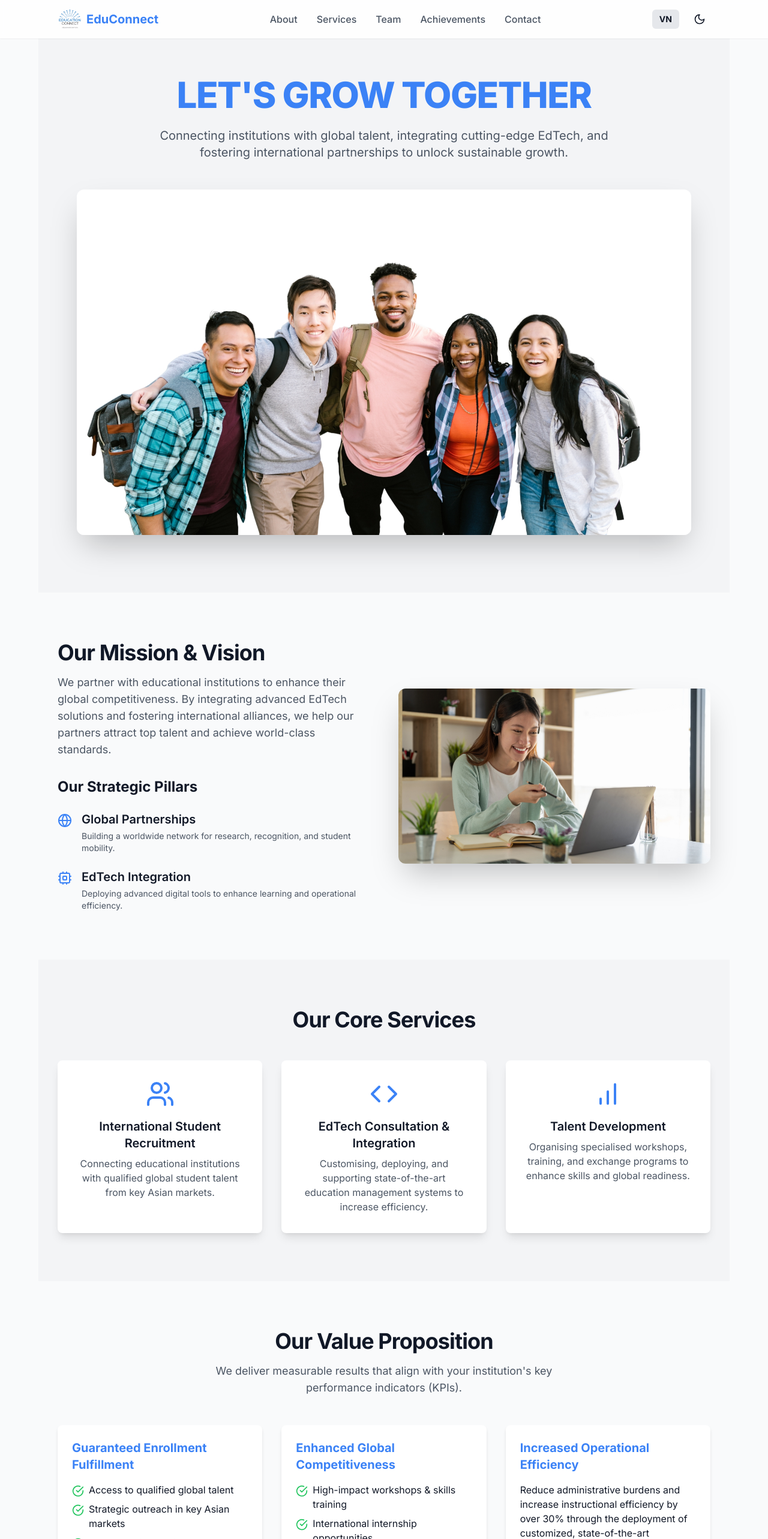
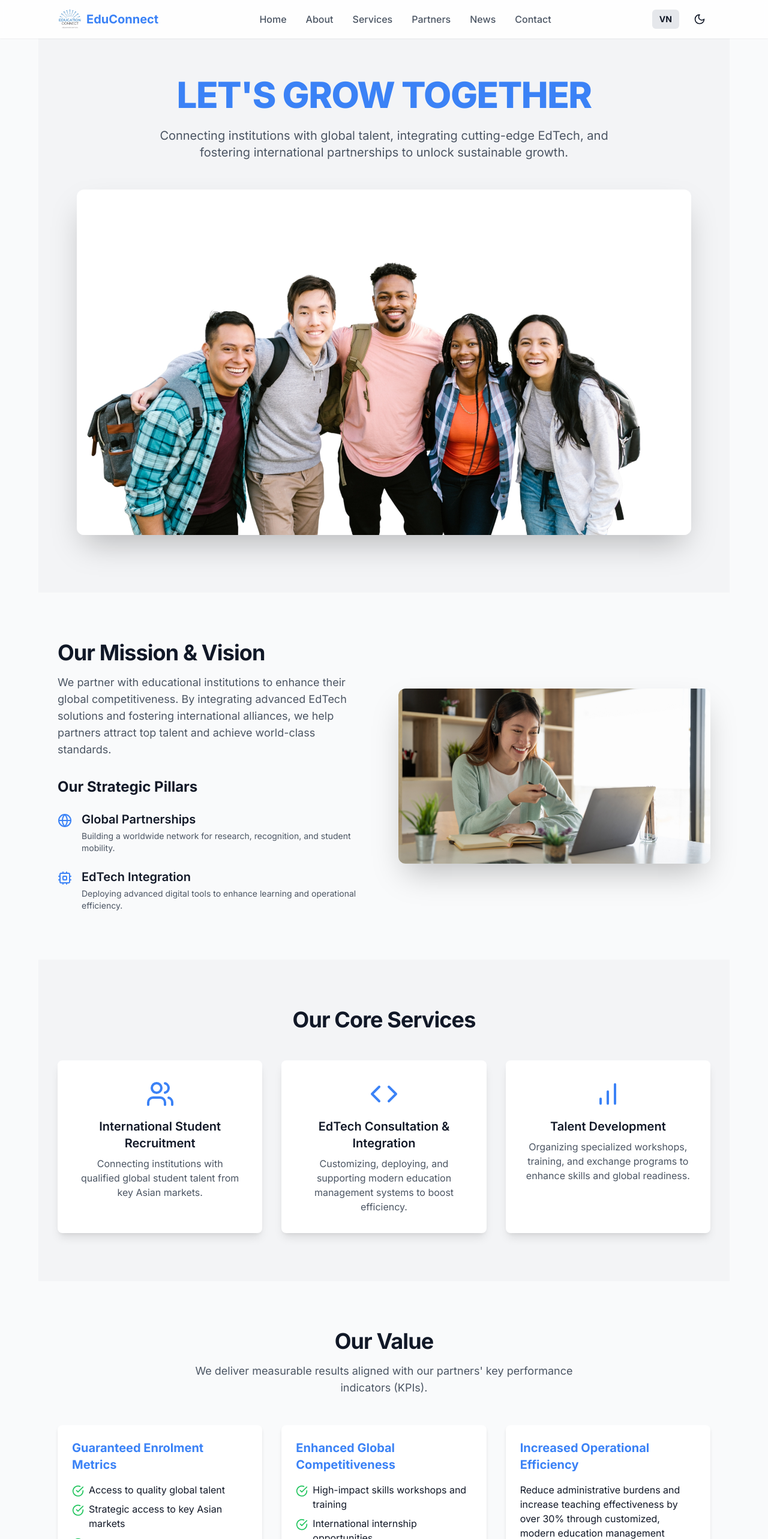
Before and after one commit to QuachNhutBao/educonnect-website, a Next.js app: page / in a window 1280 px wide. Shown: the top 2566 px of the page at 60% size. Built offline with nearby package versions, Linux system fonts and the light colour scheme.

Commit message:
Feat: Implement multi-page structure and update navigation

```diff
--- /dev/null
+++ b/app/about/page.js
@@ -0,0 +1,9 @@
+import React from 'react';
+
+export default function AboutPage() {
+  return (
+    <div className="container mx-auto px-4 py-12">
+      <h1 className="text-4xl font-bold text-center">Giới thiệu về EduConnect</h1>
+    </div>
+  );
+}
--- a/app/components/Header.js
+++ b/app/components/Header.js
@@ -1,4 +1,7 @@
+"use client"
+
 import Image from 'next/image'
+import Link from 'next/link' // Đã import Link
 import ThemeSwitcher from './ThemeSwitcher'
 import { Menu, X } from 'lucide-react'
 import { useState } from 'react'
@@ -6,12 +9,14 @@ import { useState } from 'react'
 export default function Header({ content, lang, toggleLang }) {
   const [isOpen, setIsOpen] = useState(false)
 
+  // Đã cập nhật mảng navLinks để trỏ đến các trang mới
   const navLinks = [
-    { href: '#about', label: content.about },
-    { href: '#services', label: content.services },
-    { href: '#team', label: content.team },
-    { href: '#achievements', label: content.achievements },
-    { href: '#contact', label: content.contact },
+    { href: '/', label: content.home },
+    { href: '/about', label: content.about },
+    { href: '/services', label: content.services },
+    { href: '/partners', label: content.partners },
+    { href: '/news', label: content.news },
+    { href: '/contact', label: content.contact },
   ]
 
   return (
@@ -19,16 +24,18 @@ export default function Header({ content, lang, toggleLang }) {
       <div className="max-w-6xl mx-auto px-4 sm:px-6 lg:px-8">
         <div className="flex items-center justify-between h-16">
           <div className="flex-shrink-0">
-            <a href="#" className="flex items-center gap-2">
+            {/* Đã thay <a> bằng <Link> */}
+            <Link href="/" className="flex items-center gap-2">
               <Image src="/Logo_Educonnect.png" alt="EduConnect Logo" width={40} height={40} />
               <span className="text-xl font-bold text-brand-blue">EduConnect</span>
-            </a>
+            </Link>
           </div>
           <nav className="hidden md:flex md:items-center md:gap-8">
             {navLinks.map(link => (
-              <a key={link.href} href={link.href} className="font-medium text-gray-600 dark:text-gray-300 hover:text-brand-blue dark:hover:text-brand-blue transition-colors">
+              // Đã thay <a> bằng <Link>
+              <Link key={link.href} href={link.href} className="font-medium text-gray-600 dark:text-gray-300 hover:text-brand-blue dark:hover:text-brand-blue transition-colors">
                 {link.label}
-              </a>
+              </Link>
             ))}
           </nav>
           <div className="flex items-center gap-4">
@@ -51,9 +58,15 @@ export default function Header({ content, lang, toggleLang }) {
       {isOpen && (
         <div className="md:hidden px-4 pt-2 pb-4 space-y-2">
           {navLinks.map(link => (
-            <a key={link.href} href={link.href} onClick={() => setIsOpen(false)} className="block px-3 py-2 rounded-md text-base font-medium text-gray-700 dark:text-gray-200 hover:bg-gray-200 dark:hover:bg-gray-800">
+            // Đã thay <a> bằng <Link> và giữ lại onClick
+            <Link
+              key={link.href}
+              href={link.href}
+              onClick={() => setIsOpen(false)}
+              className="block px-3 py-2 rounded-md text-base font-medium text-gray-700 dark:text-gray-200 hover:bg-gray-200 dark:hover:bg-gray-800"
+            >
               {link.label}
-            </a>
+            </Link>
           ))}
           <button
             onClick={() => {
--- /dev/null
+++ b/app/contact/page.js
@@ -0,0 +1,9 @@
+import React from 'react';
+
+export default function ContactPage() {
+  return (
+    <div className="container mx-auto px-4 py-12">
+      <h1 className="text-4xl font-bold text-center">Liên hệ</h1>
+    </div>
+  );
+}
--- /dev/null
+++ b/app/news/page.js
@@ -0,0 +1,9 @@
+import React from 'react';
+
+export default function NewsPage() {
+  return (
+    <div className="container mx-auto px-4 py-12">
+      <h1 className="text-4xl font-bold text-center">Tin tức & Sự kiện</h1>
+    </div>
+  );
+}
--- /dev/null
+++ b/app/partners/page.js
@@ -0,0 +1,9 @@
+import React from 'react';
+
+export default function PartnersPage() {
+  return (
+    <div className="container mx-auto px-4 py-12">
+      <h1 className="text-4xl font-bold text-center">Đối tác của Chúng tôi</h1>
+    </div>
+  );
+}
--- /dev/null
+++ b/app/services/page.js
@@ -0,0 +1,9 @@
+import React from 'react';
+
+export default function ServicesPage() {
+  return (
+    <div className="container mx-auto px-4 py-12">
+      <h1 className="text-4xl font-bold text-center">Dịch vụ của Chúng tôi</h1>
+    </div>
+  );
+}
--- a/i18n/en.json
+++ b/i18n/en.json
@@ -1,9 +1,10 @@
 {
   "header": {
+    "home": "Home",
     "about": "About",
     "services": "Services",
-    "team": "Team",
-    "achievements": "Achievements",
+    "partners": "Partners",
+    "news": "News",
     "contact": "Contact"
   },
   "hero": {
@@ -12,7 +13,7 @@
   },
   "mission": {
     "title": "Our Mission & Vision",
-    "description": "We partner with educational institutions to enhance their global competitiveness. By integrating advanced EdTech solutions and fostering international alliances, we help our partners attract top talent and achieve world-class standards.",
+    "description": "We partner with educational institutions to enhance their global competitiveness. By integrating advanced EdTech solutions and fostering international alliances, we help partners attract top talent and achieve world-class standards.",
     "pillarsTitle": "Our Strategic Pillars",
     "pillar1_title": "Global Partnerships",
     "pillar1_desc": "Building a worldwide network for research, recognition, and student mobility.",
@@ -22,51 +23,51 @@
   "services": {
     "title": "Our Core Services",
     "service1_title": "International Student Recruitment",
-    "service1_desc": "Connecting educational institutions with qualified global student talent from key Asian markets.",
+    "service1_desc": "Connecting institutions with qualified global student talent from key Asian markets.",
     "service2_title": "EdTech Consultation & Integration",
-    "service2_desc": "Customising, deploying, and supporting state-of-the-art education management systems to increase efficiency.",
+    "service2_desc": "Customizing, deploying, and supporting modern education management systems to boost efficiency.",
     "service3_title": "Talent Development",
-    "service3_desc": "Organising specialised workshops, training, and exchange programs to enhance skills and global readiness."
+    "service3_desc": "Organizing specialized workshops, training, and exchange programs to enhance skills and global readiness."
   },
   "value": {
-    "title": "Our Value Proposition",
-    "subtitle": "We deliver measurable results that align with your institution's key performance indicators (KPIs).",
-    "prop1_title": "Guaranteed Enrollment Fulfillment",
-    "prop1_item1": "Access to qualified global talent",
-    "prop1_item2": "Strategic outreach in key Asian markets",
-    "prop1_item3": "Assurance in meeting enrollment targets",
+    "title": "Our Value",
+    "subtitle": "We deliver measurable results aligned with our partners' key performance indicators (KPIs).",
+    "prop1_title": "Guaranteed Enrolment Metrics",
+    "prop1_item1": "Access to quality global talent",
+    "prop1_item2": "Strategic access to key Asian markets",
+    "prop1_item3": "Ensuring enrolment targets are met",
     "prop2_title": "Enhanced Global Competitiveness",
-    "prop2_item1": "High-impact workshops & skills training",
+    "prop2_item1": "High-impact skills workshops and training",
     "prop2_item2": "International internship opportunities",
-    "prop2_item3": "Staff & student mobility programs",
+    "prop2_item3": "Staff & student exchange programs",
     "prop3_title": "Increased Operational Efficiency",
-    "prop3_desc": "Reduce administrative burdens and increase instructional efficiency by over 30% through the deployment of customized, state-of-the-art education management systems."
+    "prop3_desc": "Reduce administrative burdens and increase teaching effectiveness by over 30% through customized, modern education management system implementation."
   },
   "leadership": {
-    "title": "Our Leadership Team",
+    "title": "Leadership Team",
     "subtitle": "The experience and vision behind EduConnect Services.",
     "member1_name": "Justin Yeoh",
-    "member1_title": "Founder & Managing Director",
+    "member1_title": "Founder & CEO",
     "member1_exp1": "Over 35 years of senior management experience.",
-    "member1_exp2": "Expertise in both academic and TVET education.",
-    "member1_exp3": "Holds qualifications as a Chartered Marketer, Professional Accountant and an MBA.",
+    "member1_exp2": "Expertise in both academic and TVET sectors.",
+    "member1_exp3": "Holds Chartered Marketer, Professional Accountant, and MBA qualifications.",
     "member2_name": "Dr. Zamri",
-    "member2_title": "Head of Innovation & EdTech Strategy",
-    "member2_exp1": "40+ years of experience as a robotic engineering academician.",
-    "member2_exp2": "Proven startup developer with a focus on innovation.",
-    "member2_exp3": "Passionate about youth development & experiential learning.",
+    "member2_title": "Head of EdTech Strategy & Innovation",
+    "member2_exp1": "Over 40 years as an engineering-based academic.",
+    "member2_exp2": "Seasoned startup developer with a focus on innovation.",
+    "member2_exp3": "Passionate about youth development and experiential learning.",
     "member2_exp4": "Holds a PhD from the UK."
   },
   "achievements": {
     "title": "Key Achievements",
-    "item1_title": "Partnership",
-    "item1_desc": "Established a strong network of 20+ university partners across Southeast Asia for collaborative programs.",
-    "item2_title": "Recruitments",
-    "item2_desc": "Facilitated the placement of hundreds of international students, exceeding enrollment targets for our partners.",
-    "item3_title": "Internship",
-    "item3_desc": "Built a robust internship network with multinational corporations in key sectors like Banking, Aviation, and Technology.",
-    "item4_title": "Study Tour",
-    "item4_desc": "Successfully designed and executed numerous international study tours for enhanced global exposure and learning."
+    "item1_title": "Partnerships",
+    "item1_desc": "Forged a strong network of 20+ university partners across SEA for collaborative programs.",
+    "item2_title": "Recruitment",
+    "item2_desc": "Successfully facilitated hundreds of international student placements, exceeding partner enrolment targets.",
+    "item3_title": "Internships",
+    "item3_desc": "Built a robust internship network with MNCs in key sectors like Banking, Aviation, and Tech.",
+    "item4_title": "Study Tours",
+    "item4_desc": "Successfully designed and executed multiple international study tours for enhanced global exposure."
   },
   "contact": {
     "title": "Let's Connect",
@@ -77,6 +78,11 @@
     "email": "Email"
   },
   "footer": {
-    "copy": "© 2025 EduConnect Services. All Rights Reserved."
+    "about": "About",
+    "services": "Services",
+    "partners": "Partners",
+    "news": "News",
+    "contact": "Contact",
+    "copy": "© 2025 EduConnect Services. All rights reserved."
   }
 }
--- a/i18n/vi.json
+++ b/i18n/vi.json
@@ -1,9 +1,10 @@
 {
   "header": {
+    "home": "Trang chủ",
     "about": "Về chúng tôi",
     "services": "Dịch vụ",
-    "team": "Đội ngũ",
-    "achievements": "Thành tựu",
+    "partners": "Đối tác",
+    "news": "Tin tức",
     "contact": "Liên hệ"
   },
   "hero": {
@@ -77,6 +78,11 @@
     "email": "Email"
   },
   "footer": {
+    "about": "Giới thiệu",
+    "services": "Dịch vụ",
+    "partners": "Đối tác",
+    "news": "Tin tức",
+    "contact": "Liên hệ",
     "copy": "© 2025 EduConnect Services. Mọi quyền được bảo lưu."
   }
 }
```
Also changed, not shown: app/components/Footer.js (+27 -1 lines).
